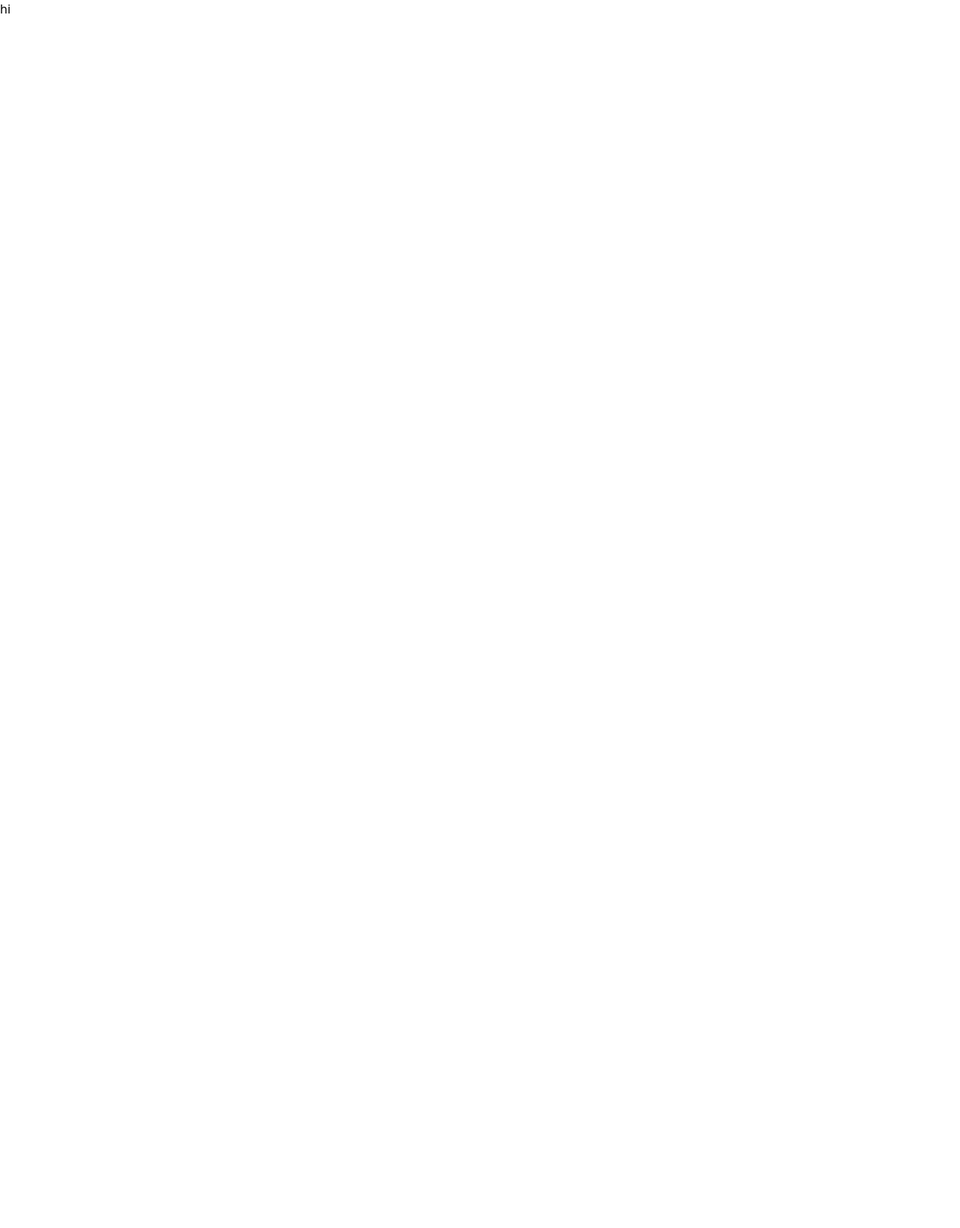
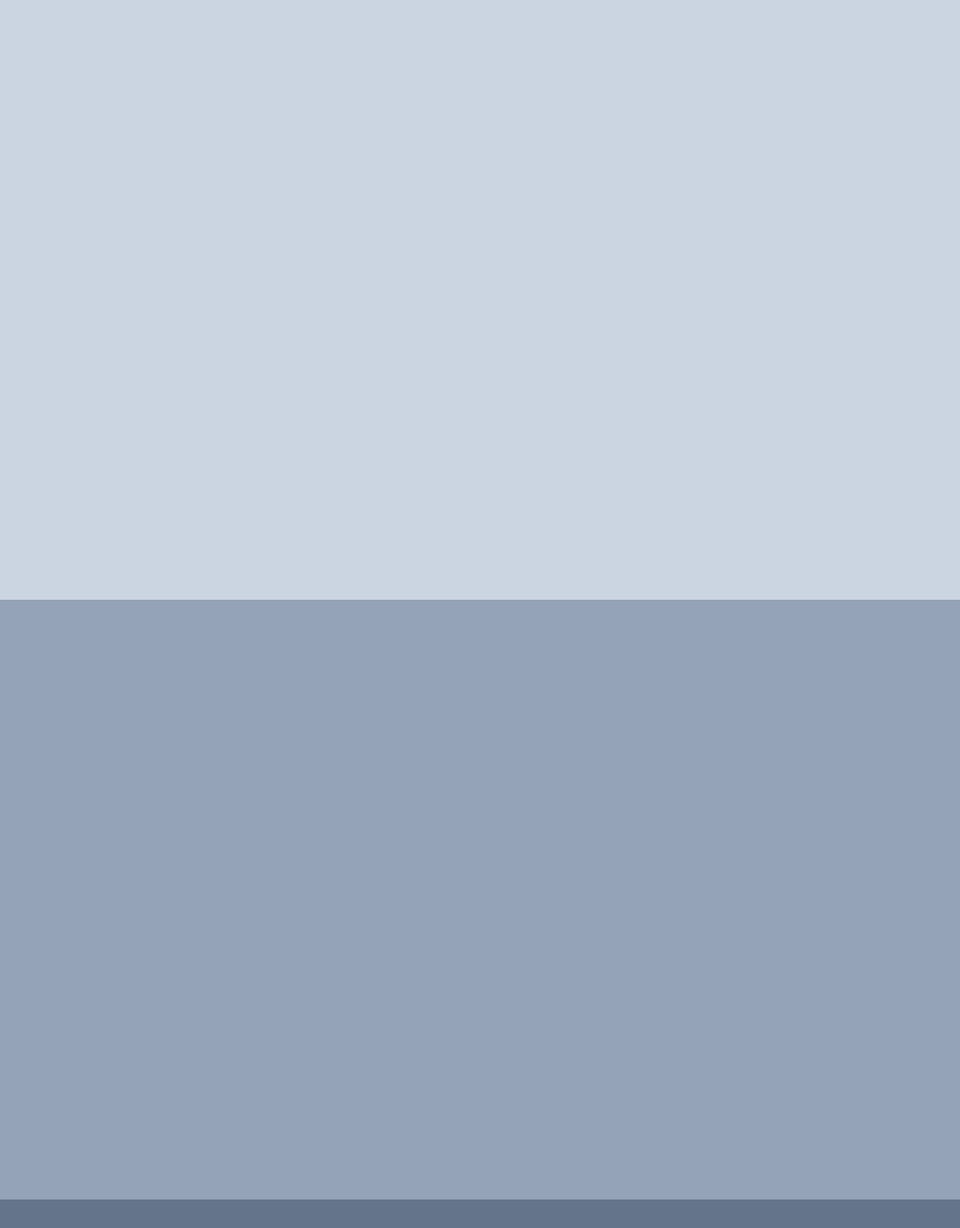
Before and after one commit to Raulj123/newnew, a Next.js app: page / in a window 1280 px wide. Shown: the top 1638 px of the page at 75% size. Before the commit the page ends 800 px from the top, so only its background shows below. Built offline with nearby package versions, Linux system fonts and the light colour scheme.

Commit message:
feat: smooth like butter

```diff
--- /dev/null
+++ b/app/components/Smooth.tsx
@@ -0,0 +1,17 @@
+"use client"
+import Lenis from "lenis"
+import { useEffect } from "react"
+
+// Smooth like butter fr
+
+export default function Smooth(){
+    useEffect(()=> {
+        const lenis = new Lenis()
+        function raf(time:any){
+            lenis.raf(time)
+            requestAnimationFrame(raf)
+        }
+        requestAnimationFrame(raf)
+    },[])
+    return null
+}
--- a/app/layout.tsx
+++ b/app/layout.tsx
@@ -1,6 +1,5 @@
 import type { Metadata } from "next";
 import "./globals.css";
-
 
 export const metadata: Metadata = {
   title: "rjhome2",
--- a/app/page.tsx
+++ b/app/page.tsx
@@ -1,8 +1,13 @@
+import Lenis from "lenis"
+import Smooth from "./components/Smooth";
 
 export default function Home() {
   return (
-   <>
-      hi
+    <>
+      <div className="h-screen bg-slate-300"></div>
+      <div className="h-screen bg-slate-400"></div>
+      <div className="h-screen bg-slate-500"></div>
+      <Smooth/>
    </>
   );
 }
```
Also changed, not shown: package.json (+6 -5 lines), 1 other file (tests, documents, lock files or other folders).
